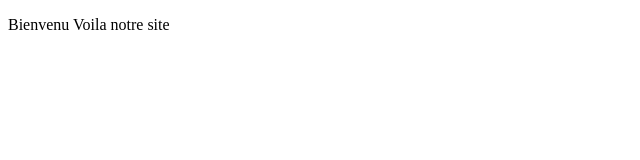
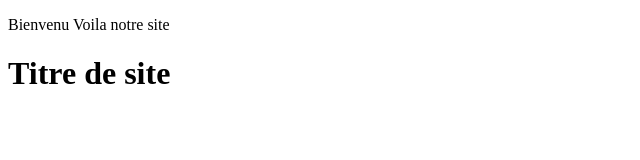
Before and after one commit to Avotexs/olta, a plain HTML site: page index.html in a window 1280 px wide. Shown: the whole page, without its empty margins (0-640 px from the left). Drawn offline with Linux system fonts and the light colour scheme.

Commit message:
added the titre de site

```diff
--- a/index.html
+++ b/index.html
@@ -10,6 +10,7 @@
     <p>Bienvenu Voila notre site</p>
 
     <!-- oumaima ajoute un titre h1 et une paragraphe-->
+     <h1>Titre de site</h1>
     <!-- taha ajoute un input nom et prenom et un button submit-->
     <!-- loubna ajoute un tableau de colone nom et colone  prenom-->
 
```
Also changed, not shown: 1 other file.
